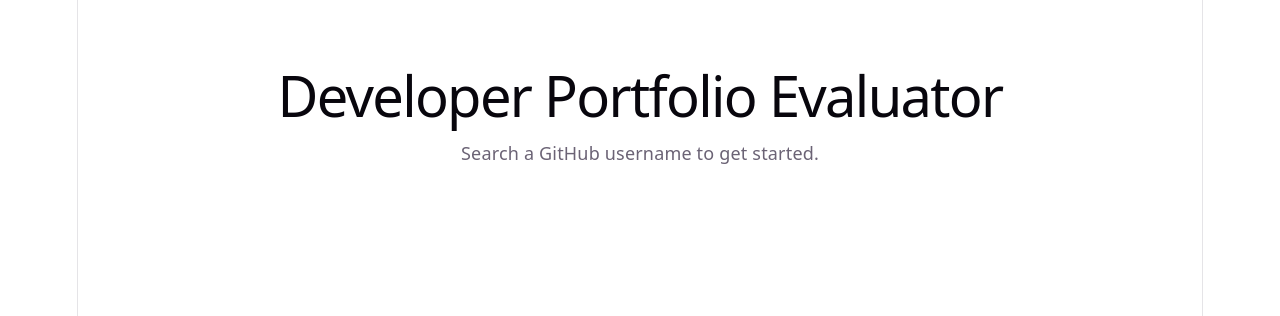
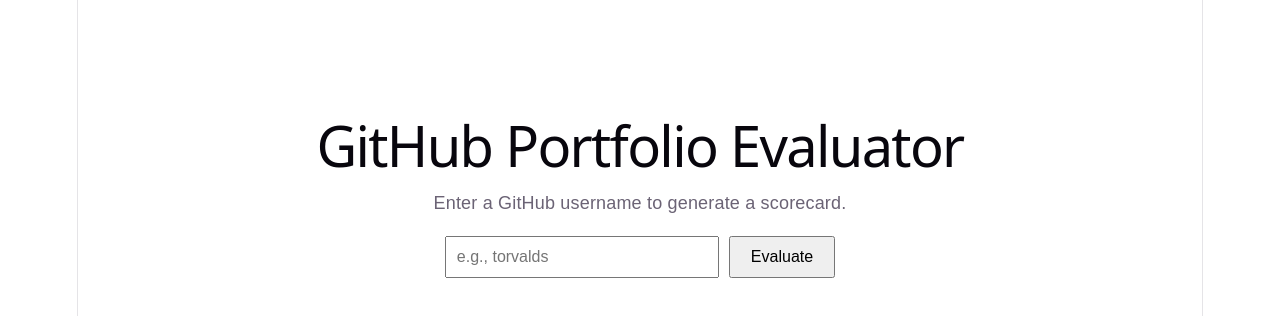
Before and after one commit to SHUSHAR-14042004/portfolio_evaluator, a React (Vite) app in the folder client/: page / in a window 1280 px wide. Shown: the top 316 px of the page. Built offline with nearby package versions, Linux system fonts and the light colour scheme.

Commit message:
connected backend with frontend

```diff
--- a/client/src/pages/Home.jsx
+++ b/client/src/pages/Home.jsx
@@ -1,8 +1,35 @@
+import { useState } from 'react';
+import { useNavigate } from 'react-router-dom';
+
 export default function Home() {
+  const [username, setUsername] = useState('');
+  const navigate = useNavigate();
+
+  const handleSearch = (e) => {
+    e.preventDefault();
+    if (username.trim()) {
+      // Redirect to the report page for this user
+      navigate(`/report/${username}`);
+    }
+  };
+
   return (
-    <div style={{ textAlign: 'center', marginTop: '50px' }}>
-      <h1>Developer Portfolio Evaluator</h1>
-      <p>Search a GitHub username to get started.</p>
+    <div style={{ textAlign: 'center', marginTop: '100px', fontFamily: 'sans-serif' }}>
+      <h1>GitHub Portfolio Evaluator</h1>
+      <p>Enter a GitHub username to generate a scorecard.</p>
+
+      <form onSubmit={handleSearch} style={{ marginTop: '20px' }}>
+        <input
+          type="text"
+          placeholder="e.g., torvalds"
+          value={username}
+          onChange={(e) => setUsername(e.target.value)}
+          style={{ padding: '10px', fontSize: '16px', width: '250px' }}
+        />
+        <button type="submit" style={{ padding: '10px 20px', fontSize: '16px', marginLeft: '10px' }}>
+          Evaluate
+        </button>
+      </form>
     </div>
   );
 }
--- a/client/src/pages/Report.jsx
+++ b/client/src/pages/Report.jsx
@@ -1,6 +1,66 @@
-import { useParams } from 'react-router-dom';
+import { useEffect, useState } from 'react';
+import { useParams, Link } from 'react-router-dom';
 
 export default function Report() {
   const { username } = useParams();
-  return <h2>Scorecard for: {username}</h2>;
+  const [data, setData] = useState(null);
+  const [loading, setLoading] = useState(true);
+  const [error, setError] = useState(null);
+
+  useEffect(() => {
+    const fetchProfile = async () => {
+      try {
+        setLoading(true);
+        setError(null);
+
+        // Call your Express backend!
+        const response = await fetch(`http://localhost:5000/api/profile/${username}`);
+        const result = await response.json();
+
+        if (!response.ok) {
+          throw new Error(result.error || 'Failed to fetch profile');
+        }
+
+        // The backend wraps the payload in "data" (from Day 4 caching logic)
+        setData(result.data);
+      } catch (err) {
+        setError(err.message);
+      } finally {
+        setLoading(false);
+      }
+    };
+
+    fetchProfile();
+  }, [username]);
+
+  if (loading) return <h2 style={{ textAlign: 'center', marginTop: '50px' }}>Analyzing GitHub Data...</h2>;
+  if (error) return <h2 style={{ textAlign: 'center', color: 'red', marginTop: '50px' }}>Error: {error}</h2>;
+  if (!data) return null;
+
+  return (
+    <div style={{ maxWidth: '800px', margin: '50px auto', fontFamily: 'sans-serif' }}>
+      <Link to="/">← Back to Search</Link>
+
+      <div style={{ display: 'flex', alignItems: 'center', gap: '20px', marginTop: '20px' }}>
+        <img src={data.avatarUrl} alt="Avatar" style={{ width: '100px', borderRadius: '50%' }} />
+        <div>
+          <h1 style={{ margin: 0 }}>{data.name || data.username}</h1>
+          <p style={{ margin: '5px 0', color: '#555' }}>{data.bio}</p>
+          <p style={{ margin: 0 }}>Followers: {data.followers} | Public Repos: {data.publicRepos}</p>
+        </div>
+      </div>
+
+      <div style={{ marginTop: '40px', padding: '20px', backgroundColor: '#f4f4f4', borderRadius: '8px' }}>
+        <h2>Overall Score: {data.scores.overall} / 100</h2>
+        <hr />
+        <ul style={{ listStyleType: 'none', padding: 0, fontSize: '18px' }}>
+          <li>📈 Activity: {data.scores.activity} / 25</li>
+          <li>💻 Code Quality: {data.scores.codeQuality} / 20</li>
+          <li>🌐 Diversity: {data.scores.diversity} / 20</li>
+          <li>🤝 Community: {data.scores.community} / 20</li>
+          <li>🎯 Hiring Ready: {data.scores.hiringReady} / 15</li>
+        </ul>
+      </div>
+    </div>
+  );
 }
```
Also changed, not shown: 1 other file (tests, documents, lock files or other folders).
